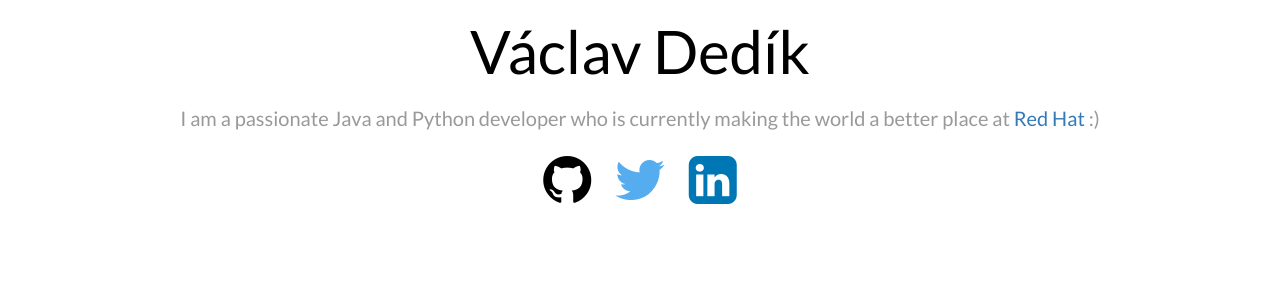
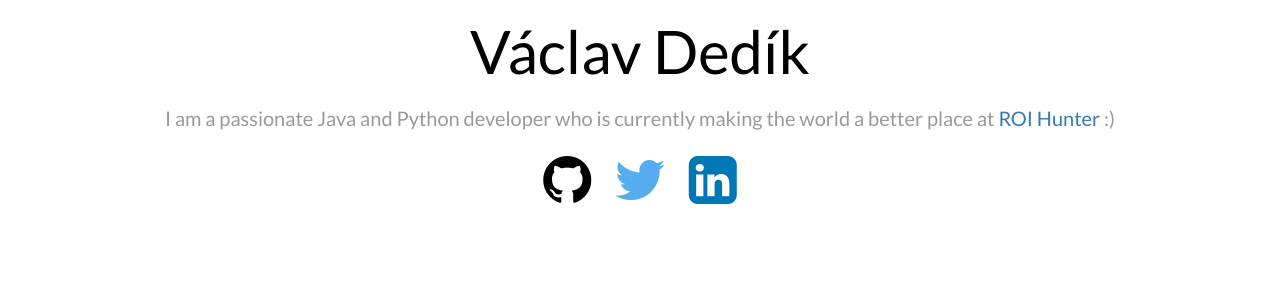
Before and after one commit to VaclavDedik/vaclavdedik.github.io, a Jekyll site: the page built from index.html, in a window 1280 px wide. Shown: the part 282-582 px from the top of the page. Built offline with Jekyll 4.4.1, drawn with Linux system fonts in a browser that asks for light colours.

Commit message:
Change of employment

```diff
--- a/index.html
+++ b/index.html
@@ -4,7 +4,7 @@ title: Václav Dedík Home
 ---
 <div class="main-header absolute-center">
     <h1 class="main-title">Václav Dedík</h1>
-    <p class="main-description">I am a passionate Java and Python developer who is currently making the world a better place at <a href="http://redhat.com">Red Hat</a> :)</p>
+    <p class="main-description">I am a passionate Java and Python developer who is currently making the world a better place at <a href="http://www.roihunter.com/">ROI Hunter</a> :)</p>
     <div>
         <a class="icon-only" href="https://github.com/VaclavDedik" title="Github" target="_blank">
             <i class="fa fa-github fa-4x"></i>
```
